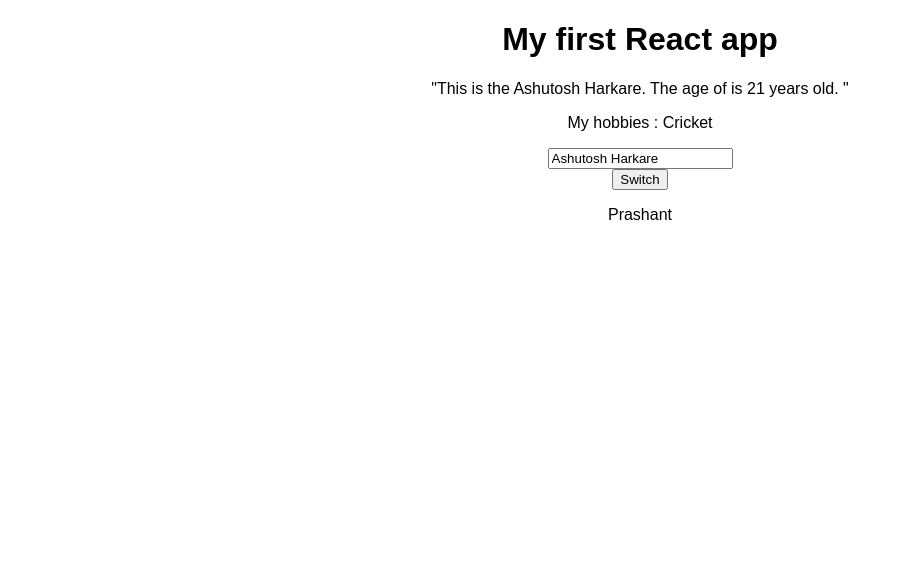
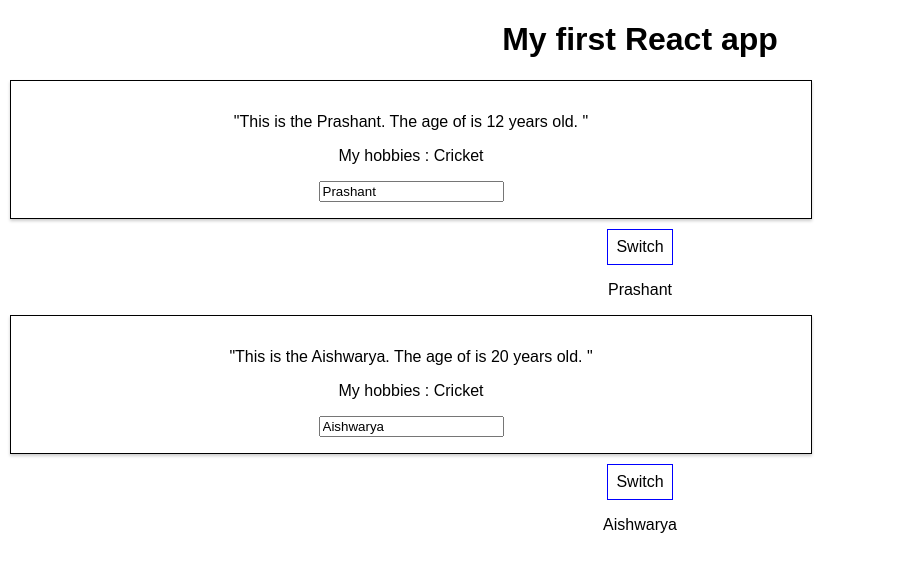
Before and after one commit to Ashutoshharkare/React-course, a React (Create React App) app: page / in a window 1280 px wide. Shown: the top 572 px of the page, without its empty margins (0-902 px from the left). Built offline with nearby package versions, Linux system fonts and the light colour scheme.

Commit message:
Section 1 - (Component basics, props and state) #1

```diff
--- a/src/App.js
+++ b/src/App.js
@@ -18,12 +18,22 @@ class App extends Component {
   }
 
   render() {
+    const styleButton = {
+      backgroundColor : 'white',
+      padding : '8px',
+      border : '1px solid blue',
+      font : 'inherit',
+      cursor : 'pointer',
+    };
     return (
       <div className="App">
         <h1> My first React app </h1>
-        <Person name="Ashutosh Harkare" age="21" click= {() => this.switchButtonHandler("Ashutosh!")} change = {this.onChangeHandler}> My hobbies : Cricket</Person>
-        <button onClick = {this.switchButtonHandler.bind(this, "Prashant Agrawal")}>Switch</button>
+        <Person name={this.state.person[0].name} age={this.state.person[0].age} click= {() => this.switchButtonHandler("Ashutosh!")} change = {this.onChangeHandler}> My hobbies : Cricket</Person>
+        <button style={styleButton} onClick = {this.switchButtonHandler.bind(this, "Prashant Agrawal")}>Switch</button>
         <p> {this.state.person[0].name}</p>
+        <Person name={this.state.person[1].name} age={this.state.person[1].age} click= {() => this.switchButtonHandler("Ashutosh!")} change = {this.onChangeHandler}> My hobbies : Cricket</Person>
+        <button style={styleButton} onClick = {this.switchButtonHandler.bind(this, "Prashant Agrawal")}>Switch</button>
+        <p> {this.state.person[1].name}</p>
       </div>
     );
   }
--- /dev/null
+++ b/src/Person/Person.css
@@ -0,0 +1,9 @@
+.Person{
+    margin : 10px;
+
+    width : 60%;
+    border: 1px solid #000000;
+    box-shadow: 0 2px 3px #cccccc;
+    text-align: center;
+    padding: 16px;
+}
--- a/src/Person/Person.js
+++ b/src/Person/Person.js
@@ -1,12 +1,13 @@
 import React from 'react';
+import './Person.css'
 
 
 const person = (props) => {
     return (
-    <div>
+    <div className="Person">
         <p onClick={props.click}> "This is the {props.name}. The age of is {props.age} years old. "</p>
         <p>{props.children} </p>
-        <input type="text" onChange={props.change} value={props.name}/>
+        <input type="text" onChange={props.change} value = {props.name}/>
     </div>
     )
 }
```
